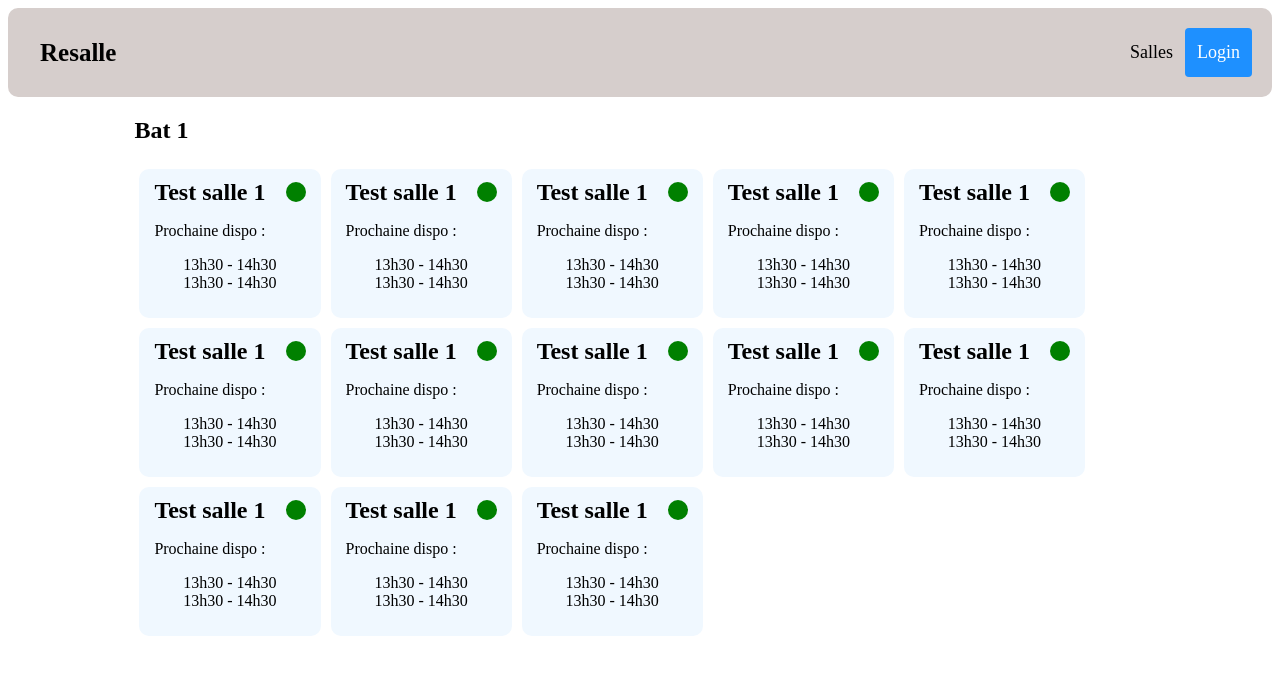
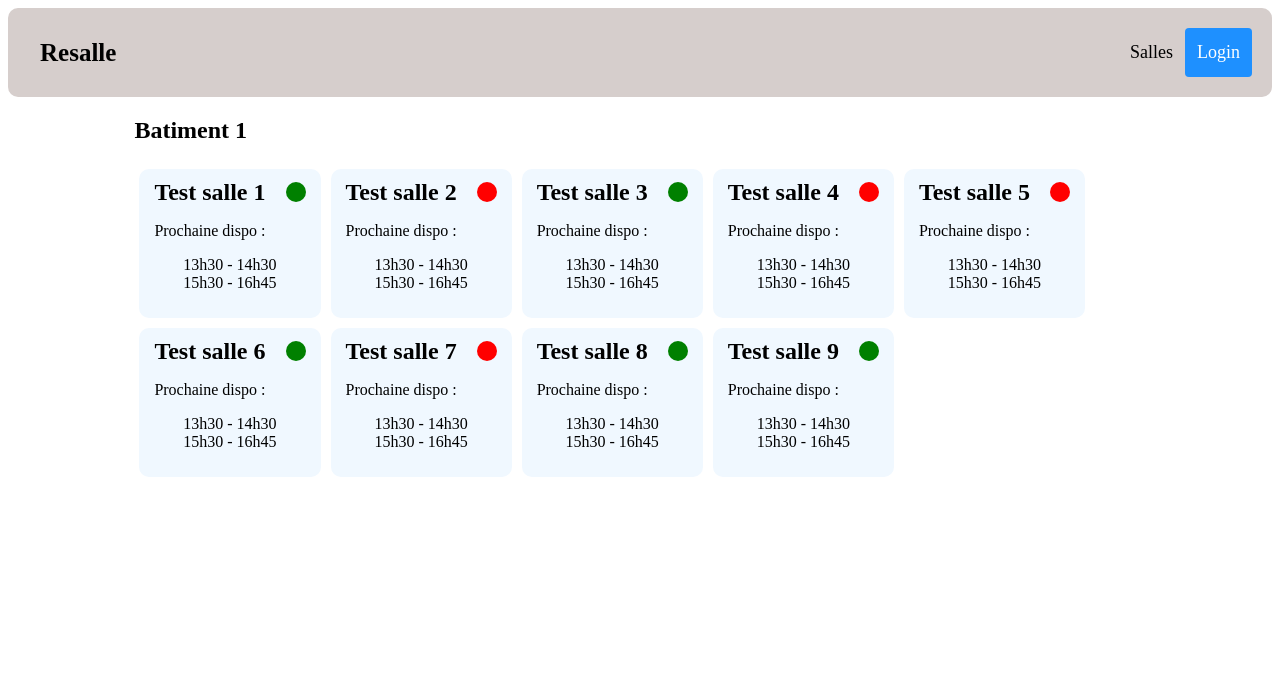
Before and after one commit to LEZEAUsteve/Conception-plan-dev, an Angular app in the folder front/front_conception-plan-dev/: page /salles in a window 1280 px wide. Shown: the top 674 px of the page. Built offline with nearby package versions, Linux system fonts and the light colour scheme.

Commit message:
update salles

```diff
--- a/front/front_conception-plan-dev/src/app/salles/salles.component.css
+++ b/front/front_conception-plan-dev/src/app/salles/salles.component.css
@@ -30,10 +30,17 @@
     margin-right: 20px;
 }
 
-.etat {
+.etatTrue {
     width: 20px;
     height: 20px;
     background-color: green;
+    border-radius: 100%;
+}
+
+.etatFalse {
+    width: 20px;
+    height: 20px;
+    background-color: red;
     border-radius: 100%;
 
 }
--- a/front/front_conception-plan-dev/src/app/salles/salles.component.html
+++ b/front/front_conception-plan-dev/src/app/salles/salles.component.html
@@ -1,147 +1,103 @@
 <section class="container">
-    <h1 class="nomBat">Bat 1</h1>
+    <h1 class="nomBat">Batiment 1</h1>
     <div class="salles">
         <div class="salle">
             <div class="justify-between">
                 <h2 class="nomSalle">Test salle 1</h2>
-                <span class="etat"></span>
+                <span class="etatTrue"></span>
             </div>
             <p>Prochaine dispo : </p>
             <ul>
                 <li>13h30 - 14h30</li>
-                <li>13h30 - 14h30</li>
+                <li>15h30 - 16h45</li>
             </ul>
         </div>
         <div class="salle">
             <div class="justify-between">
-                <h2 class="nomSalle">Test salle 1</h2>
-                <span class="etat"></span>
+                <h2 class="nomSalle">Test salle 2</h2>
+                <span class="etatFalse"></span>
             </div>
             <p>Prochaine dispo : </p>
             <ul>
                 <li>13h30 - 14h30</li>
-                <li>13h30 - 14h30</li>
+                <li>15h30 - 16h45</li>
             </ul>
         </div>
         <div class="salle">
             <div class="justify-between">
-                <h2 class="nomSalle">Test salle 1</h2>
-                <span class="etat"></span>
+                <h2 class="nomSalle">Test salle 3</h2>
+                <span class="etatTrue"></span>
             </div>
             <p>Prochaine dispo : </p>
             <ul>
                 <li>13h30 - 14h30</li>
-                <li>13h30 - 14h30</li>
+                <li>15h30 - 16h45</li>
             </ul>
         </div>
         <div class="salle">
             <div class="justify-between">
-                <h2 class="nomSalle">Test salle 1</h2>
-                <span class="etat"></span>
+                <h2 class="nomSalle">Test salle 4</h2>
+                <span class="etatFalse"></span>
             </div>
             <p>Prochaine dispo : </p>
             <ul>
                 <li>13h30 - 14h30</li>
-                <li>13h30 - 14h30</li>
+                <li>15h30 - 16h45</li>
             </ul>
         </div>
         <div class="salle">
             <div class="justify-between">
-                <h2 class="nomSalle">Test salle 1</h2>
-                <span class="etat"></span>
+                <h2 class="nomSalle">Test salle 5</h2>
+                <span class="etatFalse"></span>
             </div>
             <p>Prochaine dispo : </p>
             <ul>
                 <li>13h30 - 14h30</li>
-                <li>13h30 - 14h30</li>
+                <li>15h30 - 16h45</li>
             </ul>
         </div>
         <div class="salle">
             <div class="justify-between">
-                <h2 class="nomSalle">Test salle 1</h2>
-                <span class="etat"></span>
+                <h2 class="nomSalle">Test salle 6</h2>
+                <span class="etatTrue"></span>
             </div>
             <p>Prochaine dispo : </p>
             <ul>
                 <li>13h30 - 14h30</li>
-                <li>13h30 - 14h30</li>
+                <li>15h30 - 16h45</li>
             </ul>
         </div>
         <div class="salle">
             <div class="justify-between">
-                <h2 class="nomSalle">Test salle 1</h2>
-                <span class="etat"></span>
+                <h2 class="nomSalle">Test salle 7</h2>
+                <span class="etatFalse"></span>
             </div>
             <p>Prochaine dispo : </p>
             <ul>
                 <li>13h30 - 14h30</li>
-                <li>13h30 - 14h30</li>
+                <li>15h30 - 16h45</li>
             </ul>
         </div>
         <div class="salle">
             <div class="justify-between">
-                <h2 class="nomSalle">Test salle 1</h2>
-                <span class="etat"></span>
+                <h2 class="nomSalle">Test salle 8</h2>
+                <span class="etatTrue"></span>
             </div>
             <p>Prochaine dispo : </p>
             <ul>
                 <li>13h30 - 14h30</li>
-                <li>13h30 - 14h30</li>
+                <li>15h30 - 16h45</li>
             </ul>
         </div>
         <div class="salle">
             <div class="justify-between">
-                <h2 class="nomSalle">Test salle 1</h2>
-                <span class="etat"></span>
+                <h2 class="nomSalle">Test salle 9</h2>
+                <span class="etatTrue"></span>
             </div>
             <p>Prochaine dispo : </p>
             <ul>
                 <li>13h30 - 14h30</li>
-                <li>13h30 - 14h30</li>
-            </ul>
-        </div>
-        <div class="salle">
-            <div class="justify-between">
-                <h2 class="nomSalle">Test salle 1</h2>
-                <span class="etat"></span>
-            </div>
-            <p>Prochaine dispo : </p>
-            <ul>
-                <li>13h30 - 14h30</li>
-                <li>13h30 - 14h30</li>
-            </ul>
-        </div>
-        <div class="salle">
-            <div class="justify-between">
-                <h2 class="nomSalle">Test salle 1</h2>
-                <span class="etat"></span>
-            </div>
-            <p>Prochaine dispo : </p>
-            <ul>
-                <li>13h30 - 14h30</li>
-                <li>13h30 - 14h30</li>
-            </ul>
-        </div>
-        <div class="salle">
-            <div class="justify-between">
-                <h2 class="nomSalle">Test salle 1</h2>
-                <span class="etat"></span>
-            </div>
-            <p>Prochaine dispo : </p>
-            <ul>
-                <li>13h30 - 14h30</li>
-                <li>13h30 - 14h30</li>
-            </ul>
-        </div>
-        <div class="salle">
-            <div class="justify-between">
-                <h2 class="nomSalle">Test salle 1</h2>
-                <span class="etat"></span>
-            </div>
-            <p>Prochaine dispo : </p>
-            <ul>
-                <li>13h30 - 14h30</li>
-                <li>13h30 - 14h30</li>
+                <li>15h30 - 16h45</li>
             </ul>
         </div>
     </div>
```
